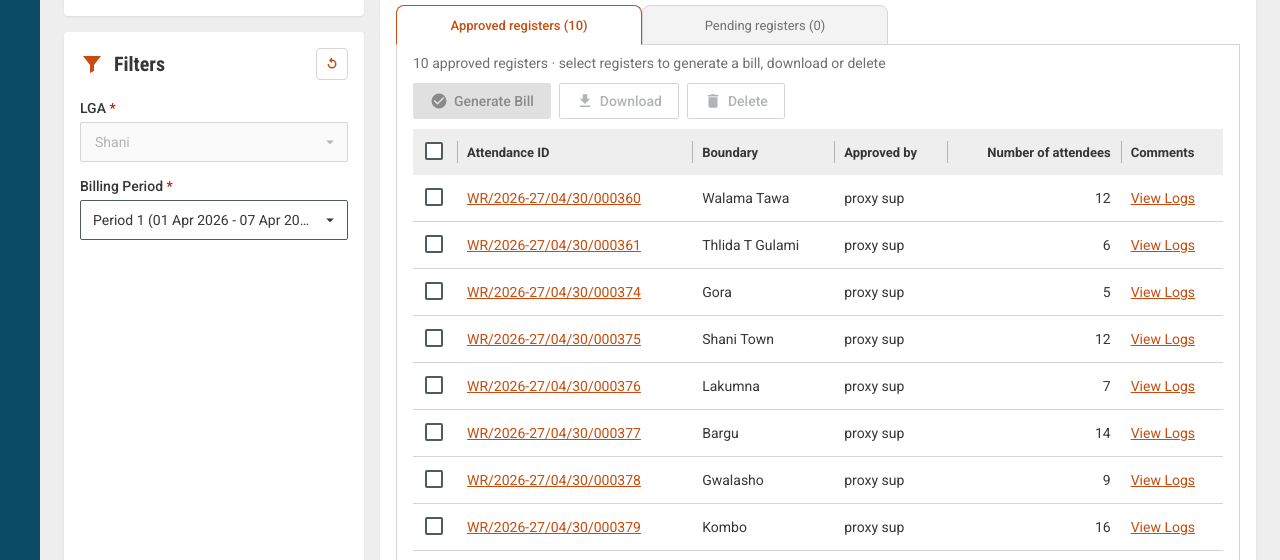
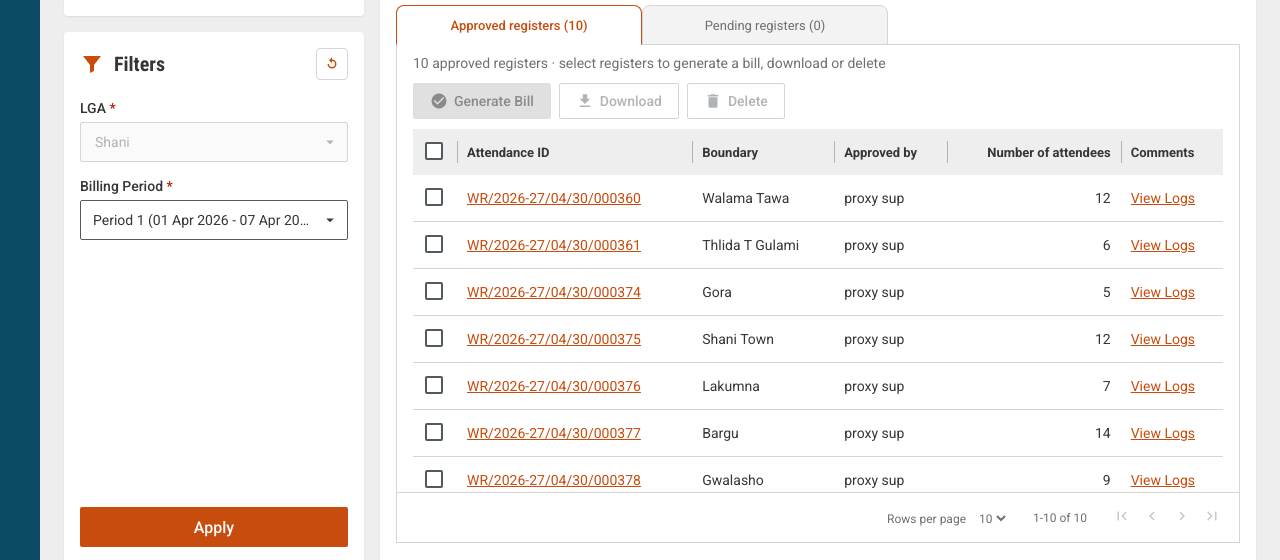
Before and after one commit to niharikasuri-bit/Bill, a plain HTML site: page index.html in a window 1280 px wide. Shown: the part 221-781 px from the top of the page. Drawn offline with nearby package versions, Linux system fonts and the light colour scheme.

Commit message:
Fit layout to viewport now that the footer is gone
Co-Authored-By: Claude Opus 5.5 <noreply@anthropic.com>

```diff
--- a/index.html
+++ b/index.html
@@ -6,7 +6,7 @@
   <title>Bill Inbox</title>
   <link rel="preconnect" href="https://fonts.googleapis.com" />
   <link href="https://fonts.googleapis.com/css2?family=Roboto:wght@400;500;700&family=Roboto+Condensed:wght@500;700&display=swap" rel="stylesheet" />
-  <link rel="stylesheet" href="styles.css?v=3" />
+  <link rel="stylesheet" href="styles.css?v=4" />
   <script src="https://cdnjs.cloudflare.com/ajax/libs/xlsx/0.18.5/xlsx.full.min.js"></script>
   <script src="https://cdnjs.cloudflare.com/ajax/libs/jszip/3.10.1/jszip.min.js"></script>
 </head>
--- a/styles.css
+++ b/styles.css
@@ -234,3 +234,17 @@ tbody tr.flash { animation: flash 1.6s ease-out; }
   .topbar-right .top-select { display: none; }
 }
 tbody td .link { white-space: nowrap; }
+
+/* Fit to viewport (no footer): cards fill the screen, the table scrolls inside its card. */
+@media (min-width: 901px) and (min-height: 640px) {
+  .layout { height: calc(100vh - 56px); min-height: 0; }
+  .page { display: flex; flex-direction: column; overflow: hidden; padding-bottom: 16px; }
+  .grid { flex: 1; min-height: 0; }
+  .left { min-height: 0; }
+  .filters { min-height: 0; }
+  .main { display: flex; flex-direction: column; min-height: 0; }
+  .table-card { flex: 1; display: flex; flex-direction: column; min-height: 0; }
+  .table-scroll { flex: 1; min-height: 0; overflow: auto; }
+  thead th { position: sticky; top: 0; z-index: 2; }
+  .pager { border-top: 1px solid var(--border); }
+}
```
